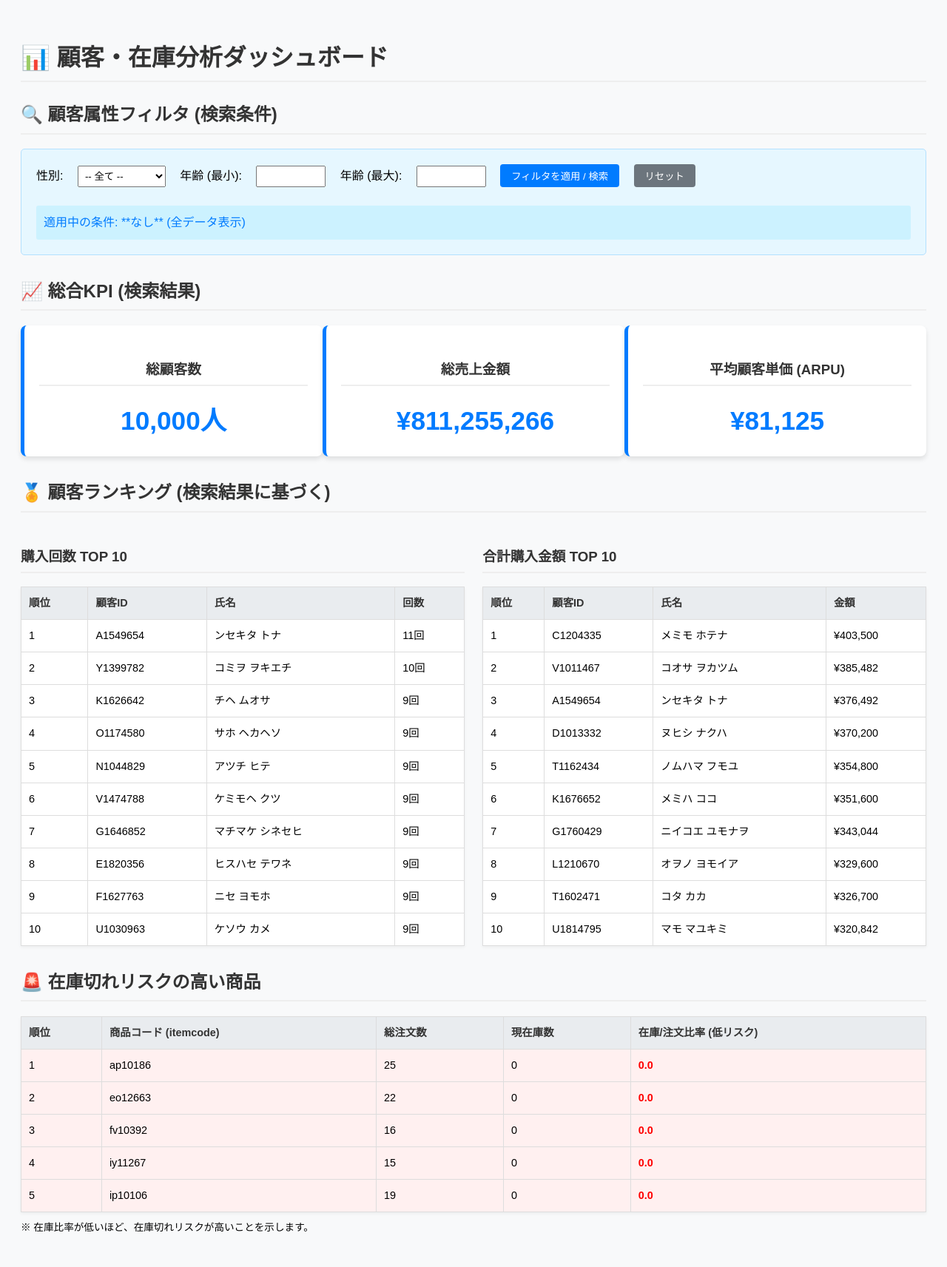
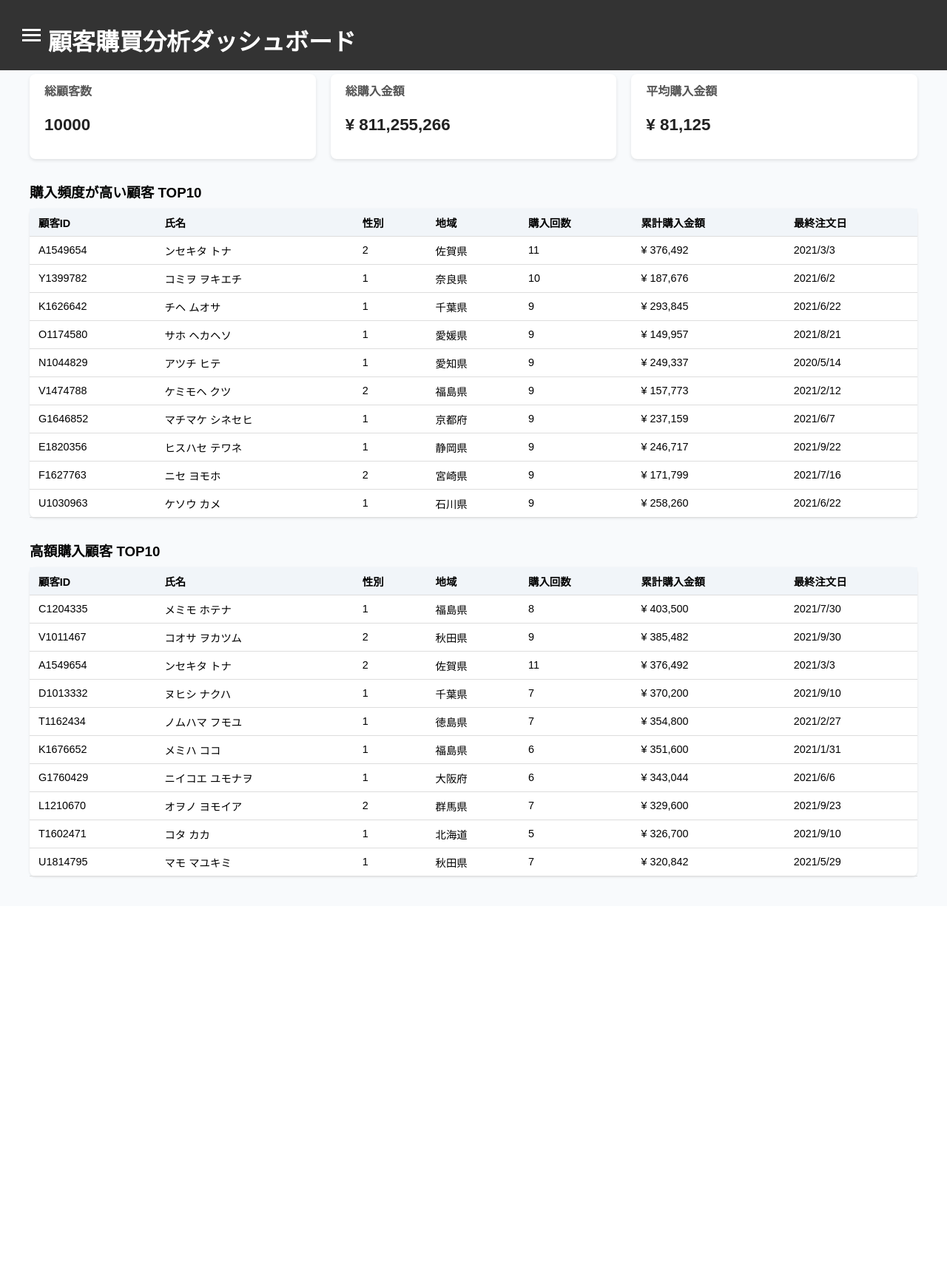
Before and after one commit to 31916/jikken3-kai, a Flask app: page / in a window 1280 px wide. Shown: the whole page at 74% size. After the commit the page ends 1187 px from the top, so only its background shows below. Run offline with Flask 3, Linux system fonts and the light colour scheme.

Commit message:
ハンバーガー

```diff
--- a/templates/result.html
+++ b/templates/result.html
@@ -1,144 +1,143 @@
 <!DOCTYPE html>
 <html lang="ja">
-
 <head>
     <meta charset="UTF-8">
-    <title>顧客・在庫分析ダッシュボード</title>
+    <meta name="viewport" content="width=device-width, initial-scale=1.0">
+    <title>顧客購買分析ダッシュボード</title>
+    <link rel="stylesheet" href="menu.css">
     <style>
-        /* スタイルの定義 */
-        body { font-family: Arial, sans-serif; line-height: 1.6; padding: 20px; background-color: #f8f9fa; }
-        h1, h2, h3 { color: #333; border-bottom: 2px solid #eee; padding-bottom: 5px; margin-top: 25px; }
-        .kpi-container { display: flex; justify-content: space-around; margin-bottom: 30px; }
-        .kpi-box { background-color: #ffffff; padding: 20px; border-radius: 8px; text-align: center; width: 30%; box-shadow: 0 4px 6px rgba(0,0,0,0.1); border-left: 5px solid #007bff; }
-        .kpi-value { font-size: 2.2em; font-weight: bold; color: #007bff; margin-top: 5px; }
-        table { width: 100%; border-collapse: collapse; margin-top: 15px; background-color: #ffffff; box-shadow: 0 2px 4px rgba(0,0,0,0.05); }
-        th, td { border: 1px solid #ddd; padding: 10px; text-align: left; font-size: 0.9em; }
-        th { background-color: #e9ecef; color: #333; }
-        .ranking-section { display: flex; justify-content: space-between; gap: 20px; margin-bottom: 30px; }
-        .ranking-box { width: 49%; }
-        .filter-form { background-color: #e6f7ff; padding: 20px; border-radius: 5px; margin-bottom: 30px; border: 1px solid #b3e0ff; }
-        .filter-form label, .filter-form input, .filter-form select, .filter-form button { margin-right: 15px; margin-bottom: 10px; display: inline-block; }
-        .filter-status { margin-top: 15px; font-size: 1em; color: #007bff; padding: 10px; background-color: #ccf2ff; border-radius: 3px; }
-        .risk-row { background-color: #fff0f0; } /* 在庫リスクの行のスタイル */
+        /* ダッシュボード固有のスタイル */
+        body {
+            font-family: "Hiragino Kaku Gothic ProN", Meiryo, sans-serif;
+            background: #f8fafc;
+            /* メニューの固定ヘッダーがあるため、padding-topは避けるか調整する */
+            margin: 0;
+            padding: 0; /* bodyのデフォルトpaddingをリセット */
+            overflow-x: hidden;
+        }
+
+        /* ヘッダーの高さ分、メインコンテンツにパディングを設定 (menu.cssの.main-contentで調整する) */
+
+        h1 { margin-bottom: 0.5rem; }
+        .kpi-box {
+            display: flex;
+            gap: 20px;
+            margin-bottom: 20px;
+        }
+        .kpi {
+            background: white;
+            border-radius: 8px;
+            padding: 10px 20px;
+            box-shadow: 0 2px 4px rgba(0,0,0,0.1);
+            flex: 1;
+        }
+        .kpi h2 { margin: 0; font-size: 1rem; color: #555; }
+        .kpi p { font-size: 1.4rem; font-weight: bold; color: #222; }
+
+        .section { margin-top: 30px; }
+        .section h3 { margin-bottom: 10px; }
+
+        table {
+            width: 100%;
+            border-collapse: collapse;
+            background: white;
+            border-radius: 8px;
+            box-shadow: 0 1px 3px rgba(0,0,0,0.1);
+        }
+        th, td {
+            padding: 8px 12px;
+            border-bottom: 1px solid #ddd;
+            text-align: left;
+            font-size: 0.9rem;
+        }
+        th { background: #f1f5f9; }
+        tr:hover { background: #f9fafb; }
+
+        /* メニューとの干渉を防ぐため、メインコンテンツ内のパディングは内側に設定 */
+        .dashboard-container {
+            padding: 20px;
+        }
     </style>
 </head>
 <body>
-    <h1>📊 顧客・在庫分析ダッシュボード</h1>
 
-    <h2>🔍 顧客属性フィルタ (検索条件)</h2>
-    <div class="filter-form">
-        <form method="GET" action="/">
-            <label for="gender">性別:</label>
-            <select name="gender" id="gender" style="padding: 5px;">
-                <option value="">-- 全て --</option>
-                <option value="1" {% if gender_filter == '1' %}selected{% endif %}>1 (男性と仮定)</option>
-                <option value="2" {% if gender_filter == '2' %}selected{% endif %}>2 (女性と仮定)</option>
-            </select>
+    <header>
+        <div id="menu-icon" class="menu-icon">
+            <div class="bar"></div>
+            <div class="bar"></div>
+            <div class="bar"></div>
+        </div>
+        <h1>顧客購買分析ダッシュボード</h1>
+    </header>
 
-            <label for="min_age">年齢 (最小):</label>
-            <input type="number" name="min_age" id="min_age" value="{{ min_age_filter if min_age_filter is not none else '' }}" min="0" style="width: 80px; padding: 5px;">
+    <nav id="sidebar" class="sidebar">
+        <ul>
+            <li><a href="/">ダッシュボード (ホーム)</a></li>
+            <li><a href="#">レポート出力</a></li>
+            <li><a href="#">設定</a></li>
+            <li><a href="#">ヘルプ</a></li>
+        </ul>
+    </nav>
 
-            <label for="max_age">年齢 (最大):</label>
-            <input type="number" name="max_age" id="max_age" value="{{ max_age_filter if max_age_filter is not none else '' }}" min="0" style="width: 80px; padding: 5px;">
+    <div id="main-content" class="main-content">
 
-            <button type="submit" style="padding: 6px 15px; background-color: #007bff; color: white; border: none; border-radius: 4px; cursor: pointer;">フィルタを適用 / 検索</button>
-            <button type="button" onclick="window.location.href='/'" style="padding: 6px 15px; background-color: #6c757d; color: white; border: none; border-radius: 4px; cursor: pointer;">リセット</button>
-        </form>
+        <div class="dashboard-container">
 
-        <div class="filter-status">
-            適用中の条件:
-            {% if gender_filter %}**性別**: {{ gender_filter }} {% endif %}
-            {% if min_age_filter %}**最小年齢**: {{ min_age_filter }}歳 {% endif %}
-            {% if max_age_filter %}**最大年齢**: {{ max_age_filter }}歳 {% endif %}
-            {% if not gender_filter and min_age_filter is none and max_age_filter is none %}**なし** (全データ表示){% endif %}
+            <div class="kpi-box">
+                <div class="kpi">
+                    <h2>総顧客数</h2>
+                    <p>{{ total_customers }}</p>
+                </div>
+                <div class="kpi">
+                    <h2>総購入金額</h2>
+                    <p>¥ {{ "{:,}".format(total_sales) }}</p>
+                </div>
+                <div class="kpi">
+                    <h2>平均購入金額</h2>
+                    <p>¥ {{ "{:,}".format(avg_sales) }}</p>
                 </div>
             </div>
 
-    <h2>📈 総合KPI (検索結果)</h2>
-    <div class="kpi-container">
-        <div class="kpi-box">
-            <h3>総顧客数</h3>
-            <div class="kpi-value">{{ total_customers | format_currency }}人</div>
-        </div>
-        <div class="kpi-box">
-            <h3>総売上金額</h3>
-            <div class="kpi-value">¥{{ total_sales | format_currency }}</div>
-        </div>
-        <div class="kpi-box">
-            <h3>平均顧客単価 (ARPU)</h3>
-            <div class="kpi-value">¥{{ avg_sales | format_currency }}</div>
-        </div>
-    </div>
-
-    <h2>🏅 顧客ランキング (検索結果に基づく)</h2>
-    <div class="ranking-section">
-        <div class="ranking-box">
-            <h3>購入回数 TOP 10</h3>
+            <div class="section">
+                <h3>購入頻度が高い顧客 TOP10</h3>
                 <table>
-                <thead>
-                    <tr><th>順位</th><th>顧客ID</th><th>氏名</th><th>回数</th></tr>
-                </thead>
-                <tbody>
-                    {% for cust in top_freq %}
                     <tr>
-                        <td>{{ loop.index }}</td>
-                        <td>{{ cust.customerid }}</td>
-                        <td>{{ cust.lastname }} {{ cust.firstname }}</td>
-                        <td>{{ cust.purchase_count | int }}回</td>
+                        <th>顧客ID</th><th>氏名</th><th>性別</th><th>地域</th><th>購入回数</th><th>累計購入金額</th><th>最終注文日</th>
+                    </tr>
+                    {% for c in top_freq %}
+                    <tr>
+                        <td>{{ c.customerid }}</td>
+                        <td>{{ c.lastname }} {{ c.firstname }}</td>
+                        <td>{{ c.sex }}</td>
+                        <td>{{ c.area }}</td>
+                        <td>{{ c.purchase_count }}</td>
+                        <td>¥ {{ "{:,}".format(c.total_spent|int) }}</td>
+                        <td>{{ c.last_order }}</td>
                     </tr>
                     {% endfor %}
-                </tbody>
                 </table>
             </div>
 
-        <div class="ranking-box">
-            <h3>合計購入金額 TOP 10</h3>
+            <div class="section">
+                <h3>高額購入顧客 TOP10</h3>
                 <table>
-                <thead>
-                    <tr><th>順位</th><th>顧客ID</th><th>氏名</th><th>金額</th></tr>
-                </thead>
-                <tbody>
-                    {% for cust in top_spend %}
                     <tr>
-                        <td>{{ loop.index }}</td>
-                        <td>{{ cust.customerid }}</td>
-                        <td>{{ cust.lastname }} {{ cust.firstname }}</td>
-                        <td>¥{{ cust.total_spent | format_currency }}</td>
+                        <th>顧客ID</th><th>氏名</th><th>性別</th><th>地域</th><th>購入回数</th><th>累計購入金額</th><th>最終注文日</th>
+                    </tr>
+                    {% for c in top_spend %}
+                    <tr>
+                        <td>{{ c.customerid }}</td>
+                        <td>{{ c.lastname }} {{ c.firstname }}</td>
+                        <td>{{ c.sex }}</td>
+                        <td>{{ c.area }}</td>
+                        <td>{{ c.purchase_count }}</td>
+                        <td>¥ {{ "{:,}".format(c.total_spent|int) }}</td>
+                        <td>{{ c.last_order }}</td>
                     </tr>
                     {% endfor %}
-                </tbody>
                 </table>
             </div>
-    </div>
 
-    <h2>🚨 在庫切れリスクの高い商品</h2>
-    {% if low_stock_risk %}
-        <table>
-            <thead>
-                <tr>
-                    <th>順位</th>
-                    <th>商品コード (itemcode)</th>
-                    <th>総注文数</th>
-                    <th>現在庫数</th>
-                    <th>在庫/注文比率 (低リスク)</th>
-                </tr>
-            </thead>
-            <tbody>
-                {% for item in low_stock_risk %}
-                <tr class="risk-row">
-                    <td>{{ loop.index }}</td>
-                    <td>{{ item.itemcode }}</td>
-                    <td>{{ item.total_ordered | format_currency }}</td>
-                    <td>{{ item.current_stock | format_currency }}</td>
-                    <td style="color: red; font-weight: bold;">{{ item.stock_ratio | round(3) }}</td>
-                </tr>
-                {% endfor %}
-            </tbody>
-        </table>
-        <p style="margin-top: 10px; font-size: 0.85em;">※ 在庫比率が低いほど、在庫切れリスクが高いことを示します。</p>
-    {% else %}
-        <p>現在、定義された基準（在庫比率0.1未満）を満たす在庫切れリスクの高い商品はありません。</p>
-    {% endif %}
-
+        </div> </div> <script src="menu.js"></script>
 </body>
 </html>
```
Lines whose indentation alone changed are shown as unchanged.
